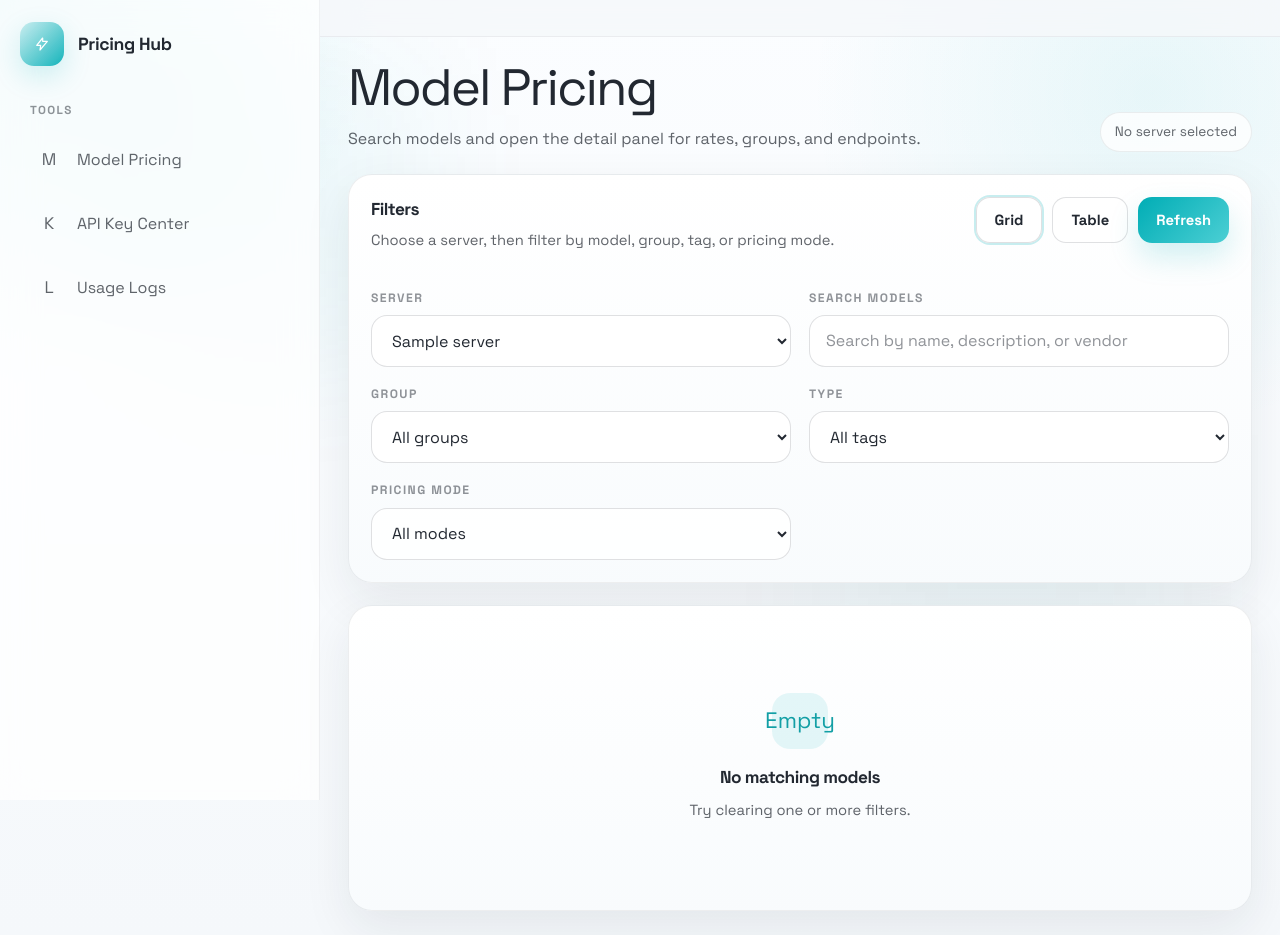
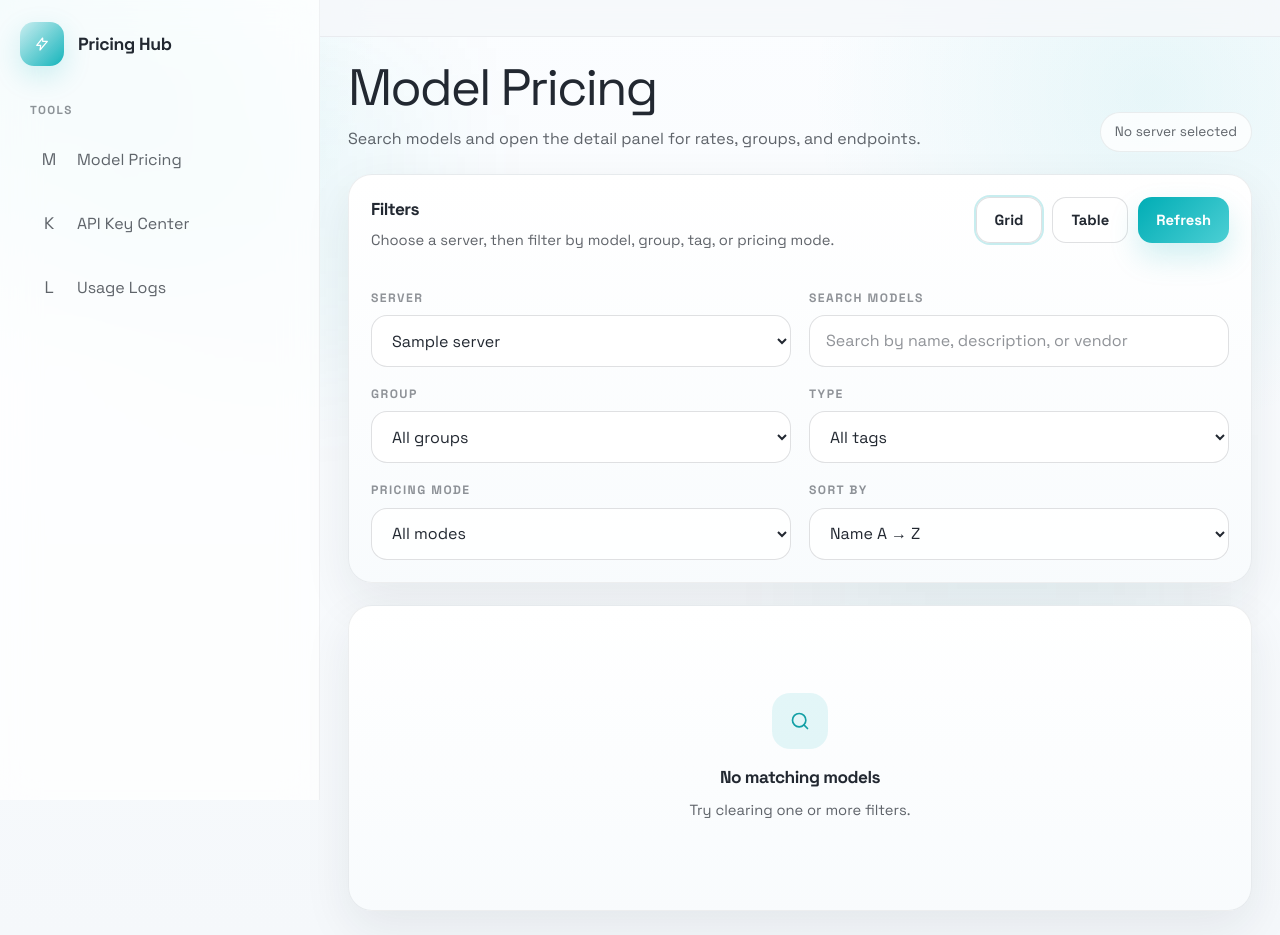
Before and after one commit to shurikenji/pricing-hub, a Python web app: template templates/pricing.html in a window 1280 px wide. Run offline with Jinja, Linux system fonts and the light colour scheme; the template is opened without the code that fills it: most values are stand-ins (such as "Sample title", 1, 10 or a date in 2020); some libraries are stand-ins or nearby versions.

Commit message:
Refine pricing page interactions

```diff
--- a/templates/pricing.html
+++ b/templates/pricing.html
@@ -73,6 +73,17 @@
                     <option value="request_scaled">Scaled request</option>
                 </select>
             </div>
+            <div>
+                <label class="field-label">Sort by</label>
+                <select class="select-control" x-model="sortBy" @change="applyFilters()">
+                    <option value="name_asc">Name A → Z</option>
+                    <option value="name_desc">Name Z → A</option>
+                    <option value="price_asc">Price: Low → High</option>
+                    <option value="price_desc">Price: High → Low</option>
+                    <option value="provider">By provider</option>
+                    <option value="groups">By groups count</option>
+                </select>
+            </div>
         </div>
 
         <div class="chip-cloud" x-show="groups.length">
@@ -98,7 +109,9 @@
     <div x-show="loading" class="shell-panel fade-up">
         <div class="empty-state">
             <div>
-                <div class="empty-state__icon">Loading</div>
+                <div class="empty-state__icon">
+                    <svg class="spin-icon" width="20" height="20" viewBox="0 0 24 24" fill="none" stroke="currentColor" stroke-width="2.5" stroke-linecap="round"><path d="M12 2v4m0 12v4m-7.07-3.93l2.83-2.83m8.48-8.48l2.83-2.83M2 12h4m12 0h4m-3.93 7.07l-2.83-2.83M7.76 7.76L4.93 4.93"/></svg>
+                </div>
                 <h3 class="panel-title">Refreshing pricing</h3>
                 <p class="panel-copy mt-2">Fetching the latest model and group data from the selected server.</p>
             </div>
@@ -146,7 +159,7 @@
                     <template x-if="model.pricing_mode !== 'token'">
                         <div class="price-line">
                             <span class="price-kicker">Per request</span>
-                            <span class="price-value text-[var(--accent-strong)]" x-text="formatPrice(displayRequestPrice(model))"></span>
+                            <span class="price-value text-[var(--accent)]" x-text="formatPrice(displayRequestPrice(model))"></span>
                         </div>
                     </template>
                 </div>
@@ -168,7 +181,6 @@
                     <tr>
                         <th>Model</th>
                         <th>Provider</th>
-                        <th>Copy</th>
                         <th>Input</th>
                         <th>Output</th>
                         <th>Tags</th>
@@ -180,17 +192,8 @@
                         <tr class="cursor-pointer" @click="openDetail(model)">
                             <td>
                                 <div class="code-text text-sm" x-text="model.model_name"></div>
-                                <div class="panel-copy mt-1" x-text="model.description || ''"></div>
                             </td>
                             <td x-text="model.vendor_name || activeServerName()"></td>
-                            <td>
-                                <button type="button" class="icon-button" @click.stop="copyModelId(model, $event.currentTarget)" :aria-label="'Copy ' + model.model_name">
-                                    <svg xmlns="http://www.w3.org/2000/svg" class="h-4 w-4" fill="none" viewBox="0 0 24 24" stroke="currentColor">
-                                        <path stroke-linecap="round" stroke-linejoin="round" stroke-width="1.8" d="M8 16.5h8.25A2.25 2.25 0 0018.5 14.25V6a2.25 2.25 0 00-2.25-2.25H8A2.25 2.25 0 005.75 6v8.25A2.25 2.25 0 008 16.5z" />
-                                        <path stroke-linecap="round" stroke-linejoin="round" stroke-width="1.8" d="M8.25 7.5H6A2.25 2.25 0 003.75 9.75V18A2.25 2.25 0 006 20.25h8.25A2.25 2.25 0 0016.5 18v-2.25" />
-                                    </svg>
-                                </button>
-                            </td>
                             <td x-text="model.pricing_mode === 'token' ? formatPrice(displayInputPrice(model), '/1M') : formatPrice(displayRequestPrice(model))"></td>
                             <td x-text="model.pricing_mode === 'token' ? formatPrice(displayOutputPrice(model), '/1M') : '-'"></td>
                             <td>
@@ -211,7 +214,9 @@
     <div x-show="!loading && selectedServer && filteredModels.length === 0" class="shell-panel fade-up">
         <div class="empty-state">
             <div>
-                <div class="empty-state__icon">Empty</div>
+                <div class="empty-state__icon">
+                    <svg width="20" height="20" viewBox="0 0 24 24" fill="none" stroke="currentColor" stroke-width="2" stroke-linecap="round"><circle cx="11" cy="11" r="8"/><path d="m21 21-4.3-4.3"/></svg>
+                </div>
                 <h3 class="panel-title">No matching models</h3>
                 <p class="panel-copy mt-2">Try clearing one or more filters.</p>
             </div>
@@ -318,6 +323,9 @@
             </aside>
         </div>
     </template>
+
+    <!-- Toast -->
+    <div x-show="toastVisible" x-transition:enter="transition ease-out duration-200" x-transition:enter-start="opacity-0 translate-y-2" x-transition:enter-end="opacity-100 translate-y-0" x-transition:leave="transition ease-in duration-150" x-transition:leave-start="opacity-100 translate-y-0" x-transition:leave-end="opacity-0 translate-y-2" class="toast-notification" x-text="toastMessage"></div>
 </div>
 {% endblock %}
 
@@ -334,6 +342,7 @@ function pricingApp() {
         selectedGroup: '',
         selectedTag: '',
         selectedMode: '',
+        sortBy: 'name_asc',
         detailOpen: false,
         detailModel: null,
         models: [],
@@ -341,6 +350,9 @@ function pricingApp() {
         filteredModels: [],
         allTags: [],
         loadRequestId: 0,
+        toastMessage: '',
+        toastVisible: false,
+        toastTimer: null,
 
         init() {
             this.selectedServer = String(this.pricing?.server_id || '{{ selected_server_id }}' || '');
@@ -458,7 +470,44 @@ function pricingApp() {
             if (this.selectedMode) {
                 result = result.filter((model) => model.pricing_mode === this.selectedMode);
             }
-            this.filteredModels = result;
+            this.filteredModels = this.sortModels([...result]);
+        },
+
+        modelPrimaryCost(model) {
+            if (model.pricing_mode === 'token') {
+                const snap = this.preferredGroupSnapshot(model);
+                return snap?.input_price_per_1m ?? model.input_price_per_1m ?? Infinity;
+            }
+            const snap = this.preferredGroupSnapshot(model);
+            return snap?.request_price ?? model.request_price ?? Infinity;
+        },
+
+        sortModels(list) {
+            const collator = new Intl.Collator('en', { sensitivity: 'base' });
+            switch (this.sortBy) {
+                case 'name_asc':
+                    return list.sort((a, b) => collator.compare(a.model_name, b.model_name));
+                case 'name_desc':
+                    return list.sort((a, b) => collator.compare(b.model_name, a.model_name));
+                case 'price_asc':
+                    return list.sort((a, b) => this.modelPrimaryCost(a) - this.modelPrimaryCost(b));
+                case 'price_desc':
+                    return list.sort((a, b) => this.modelPrimaryCost(b) - this.modelPrimaryCost(a));
+                case 'provider':
+                    return list.sort((a, b) => {
+                        const va = (a.vendor_name || '').toLowerCase();
+                        const vb = (b.vendor_name || '').toLowerCase();
+                        return va === vb ? collator.compare(a.model_name, b.model_name) : collator.compare(va, vb);
+                    });
+                case 'groups':
+                    return list.sort((a, b) => {
+                        const ga = (a.enable_groups || []).length;
+                        const gb = (b.enable_groups || []).length;
+                        return gb - ga || collator.compare(a.model_name, b.model_name);
+                    });
+                default:
+                    return list;
+            }
         },
 
         groupDisplayName(groupName) {
@@ -529,29 +578,21 @@ function pricingApp() {
             this.detailOpen = true;
         },
 
+        showToast(message) {
+            if (this.toastTimer) clearTimeout(this.toastTimer);
+            this.toastMessage = message;
+            this.toastVisible = true;
+            this.toastTimer = setTimeout(() => { this.toastVisible = false; }, 2000);
+        },
+
         async copyModelId(model, button) {
             if (!model?.model_name) return;
-            const original = button?.dataset?.label || button?.textContent?.trim() || '';
             try {
                 await navigator.clipboard.writeText(model.model_name);
-                if (button) {
-                    if (!button.dataset.label) button.dataset.label = original;
-                    const textNode = button.querySelector('span');
-                    if (textNode) {
-                        textNode.textContent = 'Copied';
-                    } else {
-                        button.dataset.copied = 'true';
-                    }
-                    setTimeout(() => {
-                        const resetNode = button.querySelector('span');
-                        if (resetNode && button.dataset.label) {
-                            resetNode.textContent = button.dataset.label;
-                        }
-                        delete button.dataset.copied;
-                    }, 1400);
-                }
+                this.showToast(`Copied: ${model.model_name}`);
             } catch (error) {
                 console.error('Copy failed:', error);
+                this.showToast('Copy failed');
             }
         },
     };
```
